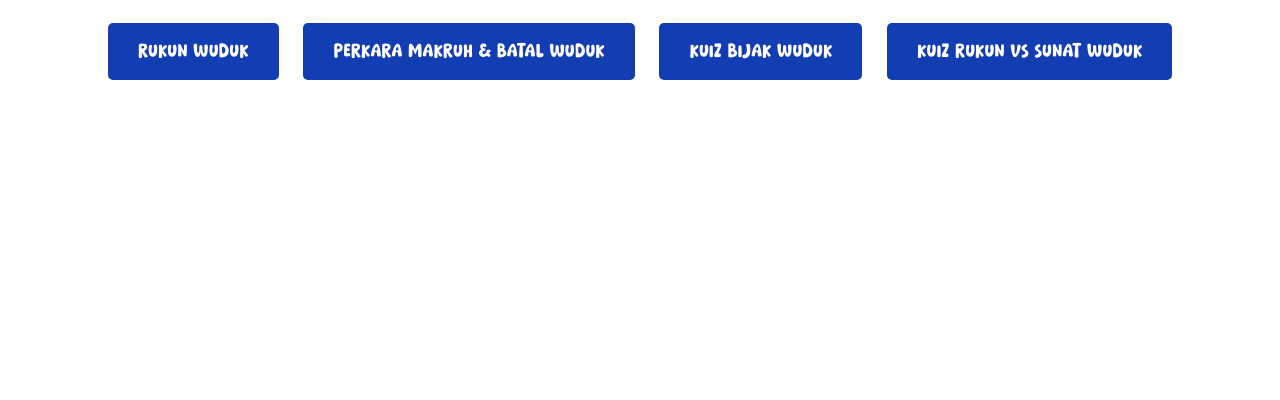
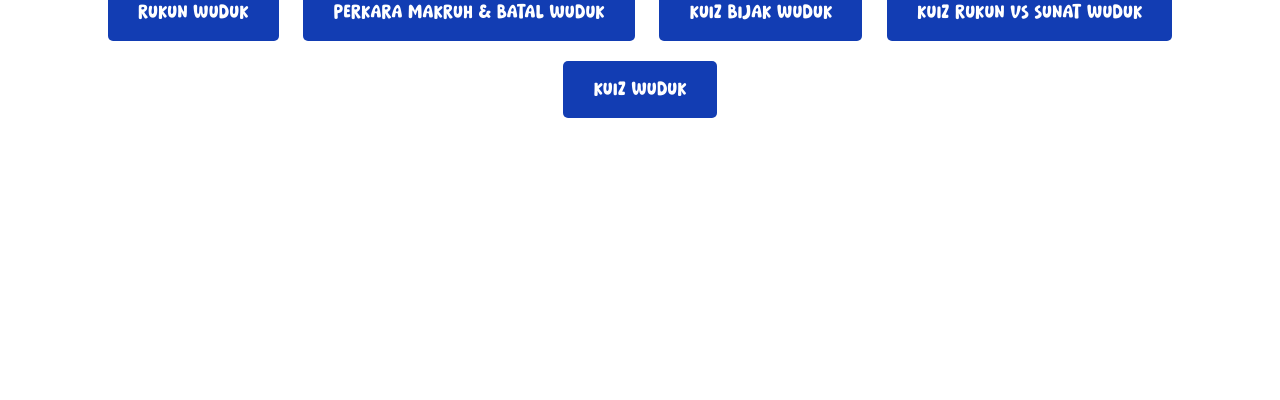
Before and after one commit to wudukprosktbkt/wudukpro, a plain HTML site: page index.html in a window 1280 px wide. Shown: the part 400-800 px from the top of the page. Drawn offline with nearby package versions, Linux system fonts and the light colour scheme.

Commit message:
Update index.html

```diff
--- a/index.html
+++ b/index.html
@@ -48,6 +48,7 @@
         <a href="https://youtu.be/rQd7PVYWR2o?si=1FU6uWZq_dFc2EC4" class="btn btn-custom" target="_blank">Perkara Makruh & Batal Wuduk</a>
         <a href="sorting-game.html" class="btn btn-custom">Kuiz Bijak Wuduk</a>
         <a href="grouping-game.html" class="btn btn-custom">Kuiz Rukun VS Sunat Wuduk</a>
+        <a href="https://www.canva.com/design/DAGN4cVN8gY/5KCdKSMXPmociAd8dEg7Iw/view?utm_content=DAGN4cVN8gY&utm_campaign=designshare&utm_medium=link&utm_source=editor" class="btn btn-custom" target="_blank">Kuiz Wuduk</a>
     </div>
     <!-- Bootstrap JS, Popper.js, and jQuery -->
     <script src="https://code.jquery.com/jquery-3.5.1.slim.min.js"></script>
```
